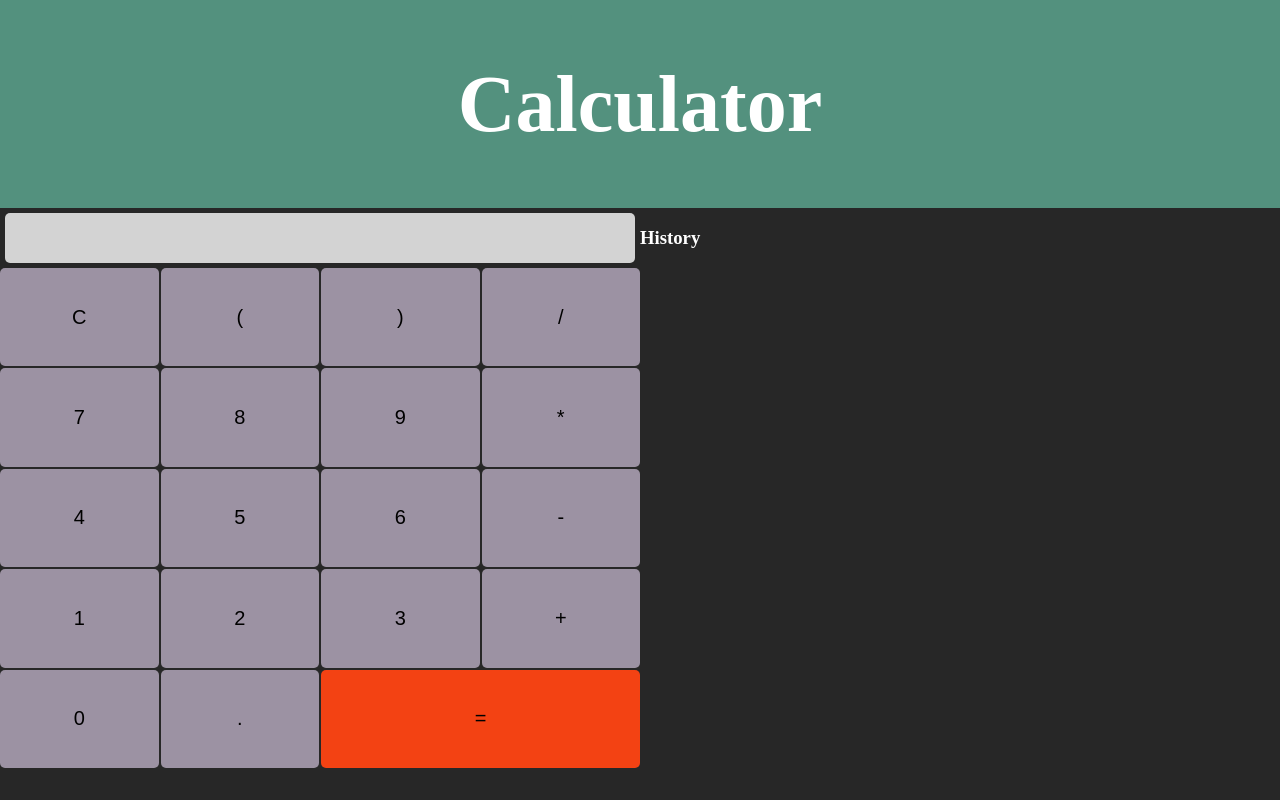
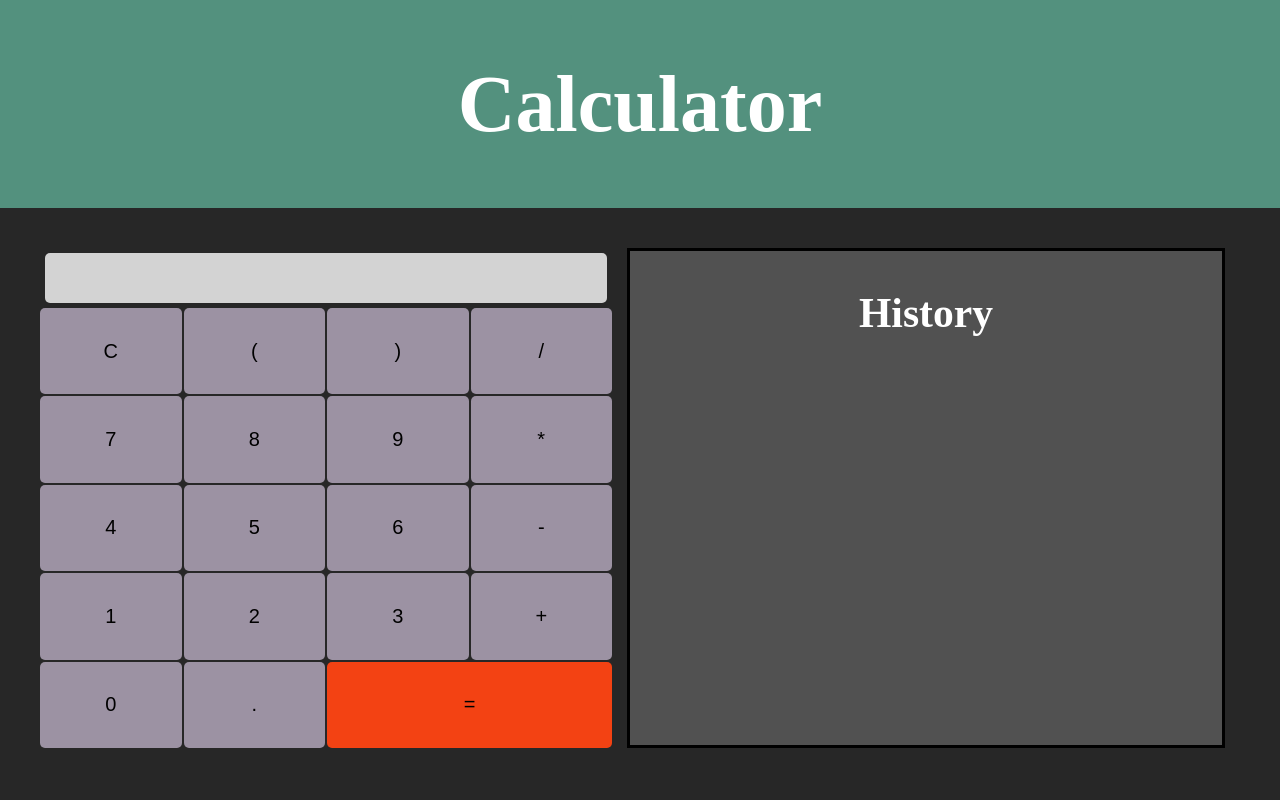
Before and after one commit to BeatsuDev/VueCalculator, a Vue app: page / in a window 1280 px wide. Built offline with nearby package versions, Linux system fonts and the light colour scheme.

Commit message:
Better history + dynamic sizing

```diff
--- a/src/App.vue
+++ b/src/App.vue
@@ -15,8 +15,32 @@ import History from './components/History.vue'
 
 <style scoped>
 #calculator-area {
-    display: grid;
-    grid-template-columns: 1fr 1fr;
+    display: flex;
     height: 500px;
+    padding: 40px;
+}
+
+#calculator-area > * {
+    flex: 1;
+}
+
+header {
+    background-color: var(--color-wintergreen-dream);
+    text-align: center;
+    height: calc(1rem + 5vw + 10vw);
+}
+
+h1 {
+    margin: 0;
+    font-size: calc(1rem + 5vw);
+    padding: 5vw;
+    line-height: calc(1rem + 5vw);
+}
+
+@media (max-width: 850px) {
+    #calculator-area {
+        flex-direction: column;
+        height: 1000px;
+    }
 }
 </style>
--- a/src/assets/main.css
+++ b/src/assets/main.css
@@ -22,16 +22,3 @@ body {
   margin: 0;
   background-color: var(--color-raisin-black);
 }
-
-header {
-  background-color: var(--color-wintergreen-dream);
-  text-align: center;
-  height: calc(1rem + 5vw + 10vw);
-}
-
-h1 {
-  margin: 0;
-  font-size: calc(1rem + 5vw);
-  padding: 5vw;
-  line-height: calc(1rem + 5vw);
-}
--- a/src/components/Calculator.vue
+++ b/src/components/Calculator.vue
@@ -21,11 +21,19 @@ function addDisplay(value) {
 }
 
 function calculate() {
+    // Ignore calculation if there are only numbers in the display
+    if (display.value.split("").filter(n => !isNaN(parseFloat(n)) && isFinite(n)).length == display.value.length) return;
     let answer;
     try {
+        // Do not calculate if there is an error in the display
+        if (display.value == "Error") throw new Error("Cannot calculate after error.");
         answer = eval(display.value);
+
+        // Check if answer is valid
         if (answer == Infinity || answer == -Infinity) throw new Error("Cannot divide by zero.");
-        if (answer == NaN) throw new Error("Invalid answer (NaN).");
+        if (isNaN(answer)) throw new Error("Invalid answer (NaN).");
+
+        // Push the answer to history
         calculations_history.value.push({ expression: expression.innerText, answer});
     }
     catch (e) {
@@ -111,7 +119,7 @@ const buttons = ref([
     grid-template-columns: repeat(4, 1fr);
     grid-template-rows: repeat(5, 1fr);
     grid-gap: 2px;
-        height: 100%;
+    height: calc(500px - 30px - 15px - 15px);
 }
 
 button {
--- a/src/components/History.vue
+++ b/src/components/History.vue
@@ -4,10 +4,42 @@ import { calculations_history } from '../store.js';
 
 <template>
     <div id="history">
-        <h3>History</h3>
+        <h1>History</h1>
         <span v-for="(calculation, index) in calculations_history">[{{ index }}] {{ calculation.expression }} = {{ calculation.answer }}<br></span>
     </div>
 </template>
 
 <style scoped>
+#history {
+    border: 3px solid black;
+    background-color: rgba(250, 250, 250, 0.2);
+    padding: 10px;
+    margin: 0 15px;
+    overflow-y: scroll;
+}
+
+@media (max-width: 850px) {
+    #history {
+        max-width: calc(700px - 25px - 25px - 3px - 3px);
+    }
+}
+
+h1 {
+    text-align: center;
+    font-size: calc(1rem + 2vw);
+}
+
+/* Style the scrollbar */
+#history::-webkit-scrollbar {
+    width: 5px;
+}
+
+::-webkit-scrollbar-track {
+    background: calc(rgba(250, 250, 250, 0.2) + var(--color-coquelicot));
+}
+
+::-webkit-scrollbar-thumb {
+    background: var(--color-coquelicot);
+    border-radius: 5px;
+}
 </style>
```
Lines whose indentation alone changed are shown as unchanged.
